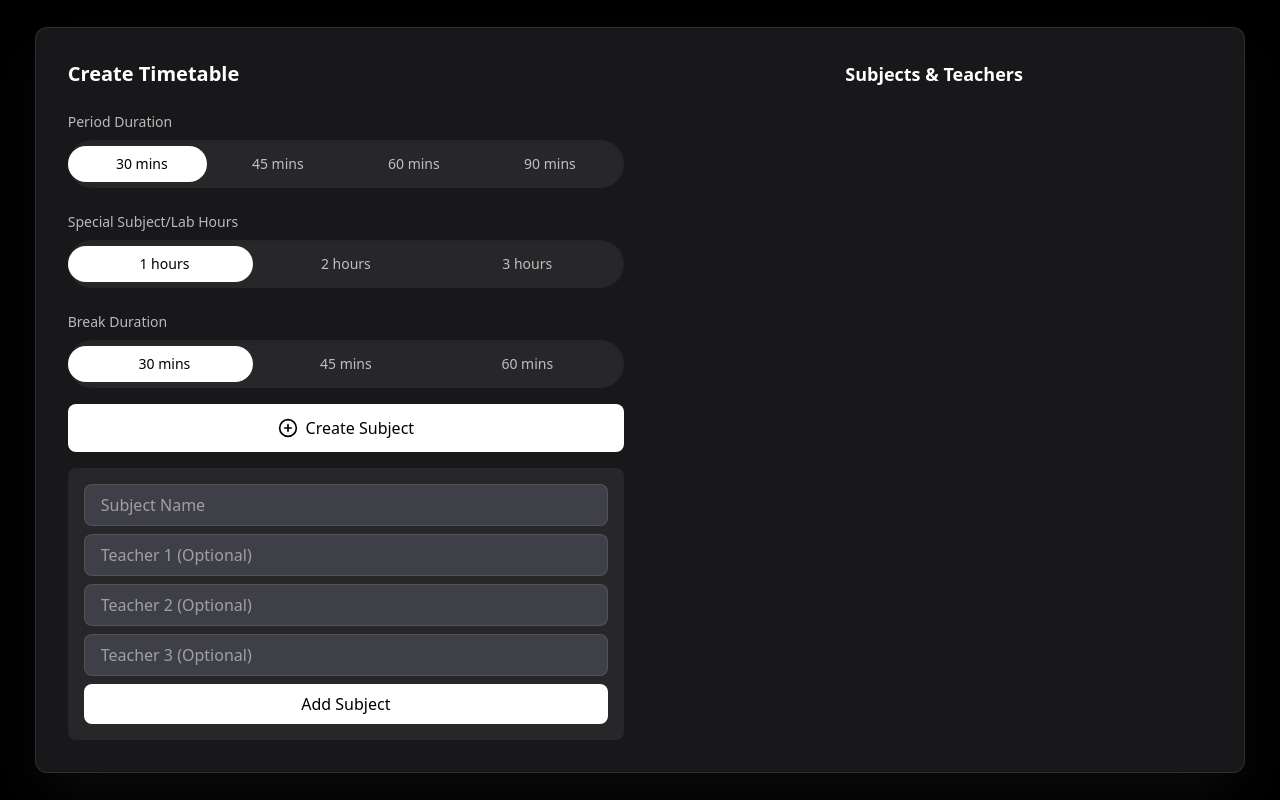
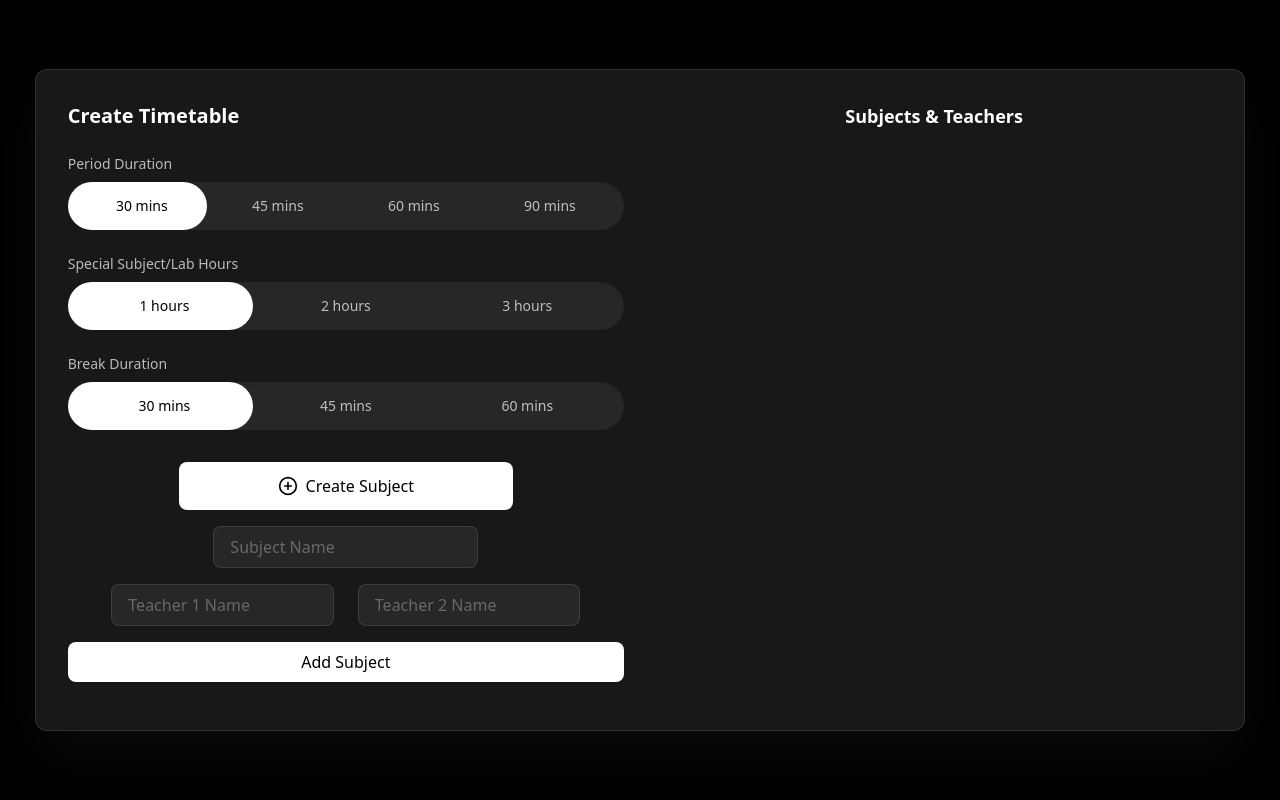
Before and after one commit to Harshiile/Components, a React (Vite) app: page /select in a window 1280 px wide. Both pictures are taken after a click on the button "Create Subject". Built offline with nearby package versions, Linux system fonts and the light colour scheme.

Commit message:
Selector page updated

```diff
--- a/src/components/AfterSignup.jsx
+++ b/src/components/AfterSignup.jsx
@@ -1,12 +1,19 @@
-import { useState } from 'react';
+import { useState, useEffect } from 'react';
 import { UserRound, BookOpen, GraduationCap } from 'lucide-react';
 
 function AfterSignup() {
     const [userType, setUserType] = useState('Student');
     const [firstName, setFirstName] = useState('');
     const [lastName, setLastName] = useState('');
-    const [prefix, setPrefix] = useState('Mr');
-    const [role, setRole] = useState('subject');
+    const [prefix, setPrefix] = useState(null);
+    const [role, setRole] = useState(null);
+    useEffect(() => {
+        if (userType == 'Teacher') {
+            setPrefix('Mr');
+            setRole('Subject')
+        }
+    }, [userType])
+
     const handleSubmit = (e) => {
         e.preventDefault();
         console.log({ userType, firstName, lastName, prefix, role });
@@ -107,10 +114,10 @@ function AfterSignup() {
                         <div className="space-y-2 pt-4">
                             <label className="block text-sm font-medium text-white/70">Role</label>
                             <div className="grid grid-cols-2 gap-4">
-                                {(['lab', 'subject']).map((r) => (
+                                {(['Subject', 'Lab']).map((r) => (
                                     <label
                                         key={r}
-                                        className={`flex items-center justify-center p-4 rounded-lg border cursor-pointer transition-all duration-300 ${role === r
+                                        className={`flex items-center justify-center p-3 rounded-lg border cursor-pointer transition-all duration-300 ${role === r
                                             ? 'bg-white text-black border-white'
                                             : 'border-white/10 text-white/70 hover:border-white/30 hover:text-white'
                                             }`}
--- a/src/components/Selector.jsx
+++ b/src/components/Selector.jsx
@@ -1,25 +1,28 @@
 import { useState } from "react";
-import { PlusCircle, BookOpen, ChevronDown } from "lucide-react";
+import { PlusCircle } from "lucide-react";
 
 function TimeTableForm() {
   const [periodDuration, setPeriodDuration] = useState(30);
   const [specialHours, setSpecialHours] = useState(1);
   const [breakDurationsArray, setBreakDuration] = useState(30);
-  const [isBreakOpen, setIsBreakOpen] = useState(false);
   const [isSubjectOpen, setIsSubjectOpen] = useState(false);
   const [subjects, setSubjects] = useState([]);
   const [newSubject, setNewSubject] = useState("");
-  const [teachers, setTeachers] = useState(["", "", ""]);
+  const [teachers, setTeachers] = useState(["", ""]);
 
   const durationArray = [30, 45, 60, 90];
   const specialDurationArray = [1, 2, 3];
   const breakDurationsArrays = [30, 45, 60];
 
   const addSubject = () => {
+    if (!teachers[0]) {
+      // Toast : "Atleast one teacher is required"
+      return;
+    }
     if (newSubject.trim()) {
       setSubjects([...subjects, { name: newSubject, teachers }]);
       setNewSubject("");
-      setTeachers(["", "", ""]);
+      setTeachers(["", ""]);
       setIsSubjectOpen(false);
     }
   };
@@ -34,7 +37,7 @@ function TimeTableForm() {
             <label className="block text-sm font-medium text-white/70 mb-2">Period Duration</label>
             <div className="relative p-1.5 bg-zinc-800 rounded-full flex shadow-inner w-full">
               <div
-                className={`absolute top-1.5 left-1.5 h-[calc(100%-12px)] w-[calc(25%)] bg-white rounded-full transition-all duration-300`}
+                className={`absolute top-0 left-0 h-[calc(100%)] w-[calc(25%)] bg-white rounded-full transition-all duration-300`}
                 style={{
                   left: `calc(${(durationArray.indexOf(periodDuration) / durationArray.length) * 100}%)`,
                 }}
@@ -56,7 +59,7 @@ function TimeTableForm() {
               <label className="block text-sm font-medium text-white/70 mb-2">Special Subject/Lab Hours</label>
               <div className="relative p-1.5 bg-zinc-800 rounded-full flex shadow-inner w-full">
                 <div
-                  className={`absolute top-1.5 left-1.5 h-[calc(100%-12px)] w-[calc(33.33%)] bg-white rounded-full transition-all duration-300`}
+                  className={`absolute top-0 left-0 h-[calc(100%)] w-[calc(33.33%)] bg-white rounded-full transition-all duration-300`}
                   style={{
                     left: `calc(${(specialDurationArray.indexOf(specialHours) / specialDurationArray.length) * 100}%)`,
                   }}
@@ -79,7 +82,7 @@ function TimeTableForm() {
               <label className="block text-sm font-medium text-white/70 mb-2">Break Duration</label>
               <div className="relative p-1.5 bg-zinc-800 rounded-full flex shadow-inner w-full">
                 <div
-                  className={`absolute top-1.5 left-1.5 h-[calc(100%-12px)] w-[calc(33.33%)] bg-white rounded-full transition-all duration-300`}
+                  className={`absolute top-0 left-0 h-[calc(100%)] w-[calc(33.33%)] bg-white rounded-full transition-all duration-300`}
                   style={{
                     left: `calc(${(breakDurationsArrays.indexOf(breakDurationsArray) / breakDurationsArrays.length) * 100}%)`,
                   }}
@@ -101,44 +104,49 @@ function TimeTableForm() {
           {/* Create Subject Button */}
           <button
             onClick={() => setIsSubjectOpen(!isSubjectOpen)}
-            className="mt-4 w-full bg-white text-black font-medium py-3 px-4 rounded-lg transition-all duration-300 hover:bg-zinc-100 active:bg-zinc-200 hover:scale-[1.02] flex items-center justify-center gap-2"
+            className="mt-8 w-[60%] mx-auto bg-white text-black font-medium py-3 px-4 rounded-lg transition-all duration-300 hover:bg-zinc-100 active:bg-zinc-200 hover:scale-[1.02] flex items-center justify-center gap-2 cursor-pointer"
           >
             <PlusCircle className="h-5 w-5" /> Create Subject
           </button>
 
           {/* Subject Input Form */}
-          {isSubjectOpen && (
-            <div className="mt-4 p-4 bg-zinc-800 rounded-lg transition-all duration-500">
+          <div className={` flex flex-col gap-y-4 overflow-hidden transition-all duration-300 py-4 ${isSubjectOpen ? 'max-h-60 opacity-100' : 'max-h-0 opacity-0'}`}>
+            <div className="group mx-auto">
               <input
                 type="text"
+                id="firstName"
                 placeholder="Subject Name"
                 value={newSubject}
                 onChange={(e) => setNewSubject(e.target.value)}
-                className="w-full mb-2 px-4 py-2 bg-zinc-700 border border-white/10 rounded-lg text-white"
+                className="w-full px-4 py-2 bg-zinc-800 border border-white/10 rounded-lg text-white placeholder-white/30 focus:outline-none focus:ring-2 focus:ring-white/50 focus:border-transparent transition-all duration-200"
                 required
               />
+            </div>
+            <div className="flex justify-center gap-x-6">
               {teachers.map((teacher, index) => (
                 <input
                   key={index}
                   type="text"
-                  placeholder={`Teacher ${index + 1} (Optional)`}
+                  id="firstName"
+                  placeholder={`Teacher ${index + 1} Name`}
                   value={teacher}
                   onChange={(e) => {
                     let updatedTeachers = [...teachers];
                     updatedTeachers[index] = e.target.value;
                     setTeachers(updatedTeachers);
                   }}
-                  className="w-full mb-2 px-4 py-2 bg-zinc-700 border border-white/10 rounded-lg text-white"
+                  className="w-[40%] px-4 py-2 bg-zinc-800 border border-white/10 rounded-lg text-white placeholder-white/30 focus:outline-none focus:ring-2 focus:ring-white/50 focus:border-transparent transition-all duration-200"
+                  required
                 />
               ))}
-              <button
-                onClick={addSubject}
-                className="w-full bg-white text-black font-medium py-2 px-4 rounded-lg hover:bg-zinc-100 transition-all duration-300"
-              >
-                Add Subject
-              </button>
             </div>
-          )}
+            <button
+              onClick={addSubject}
+              className="w-full bg-white text-black font-medium py-2 px-4 rounded-lg hover:bg-zinc-100 transition-all duration-300 cursor-pointer"
+            >
+              Add Subject
+            </button>
+          </div>
         </div>
 
         {/* Display Subjects */}
@@ -147,7 +155,9 @@ function TimeTableForm() {
           {subjects.map((subject, index) => (
             <div key={index} className="p-4 bg-zinc-800 rounded-lg mb-2">
               <p className="font-medium">{subject.name}</p>
-              <p className="text-sm text-white/70">Teachers: {subject.teachers.filter(t => t).join(", ")}</p>
+              <span className="text-md text-white/70">Teachers : </span>
+              <span className="text-md text-white/70">{subject.teachers[0]}</span>
+              {subject.teachers[1] && <span className="text-md text-white/70">, {subject.teachers[1]}</span>}
             </div>
           ))}
         </div>
```
